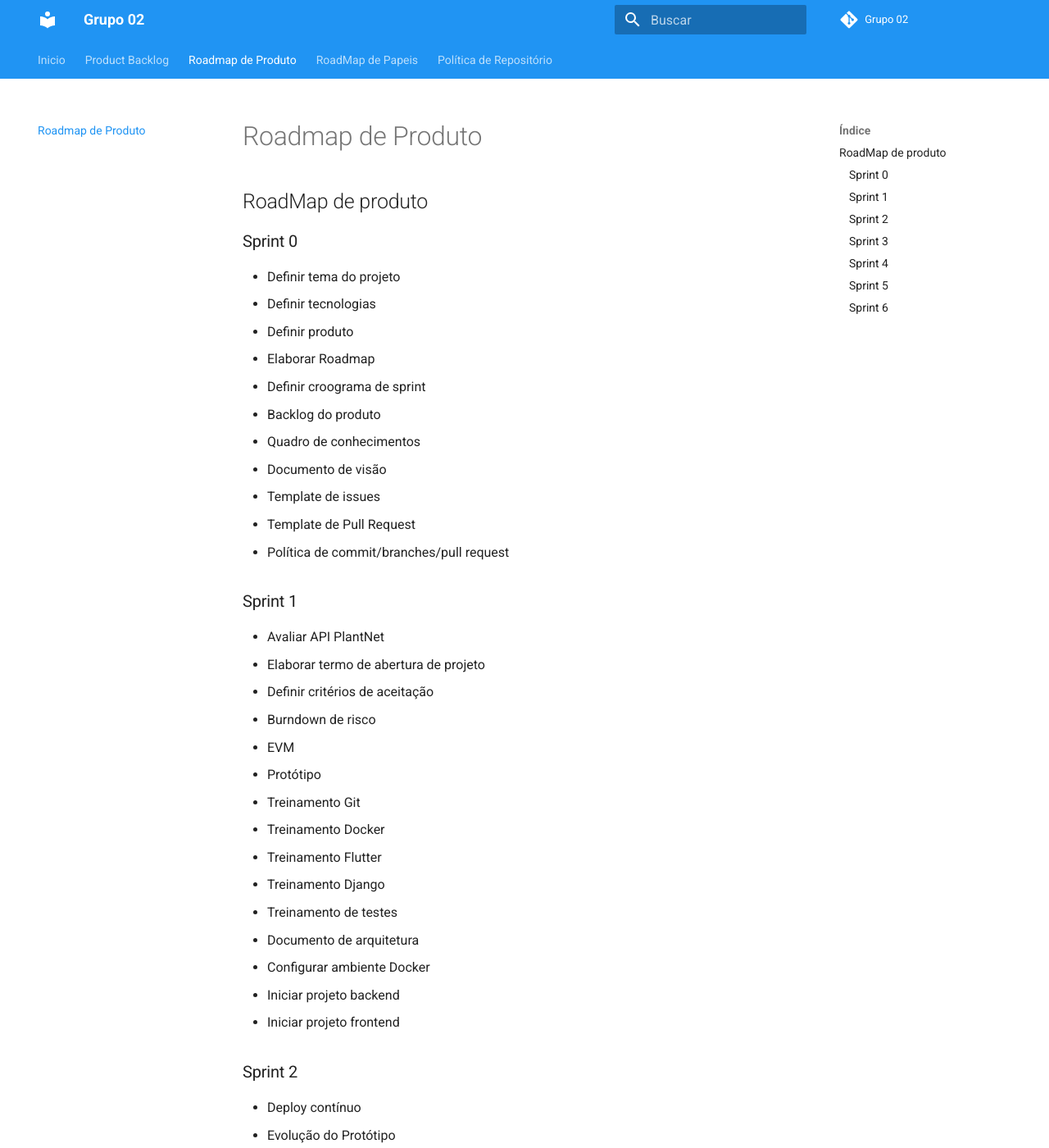
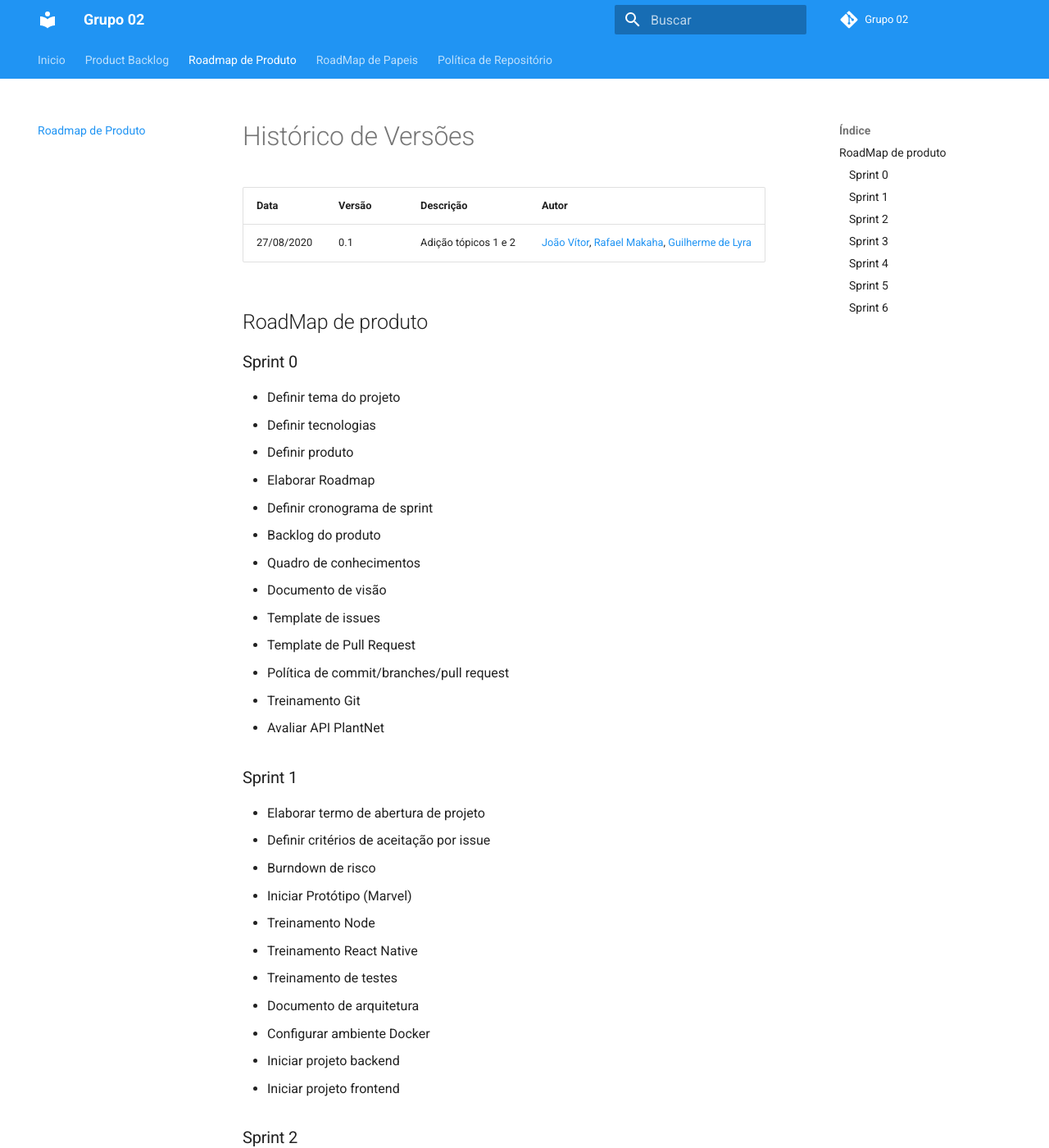
Before and after one commit to fga-eps-mds/2020.1-GaiaDex-wiki, an MkDocs documentation site: the page built from docs/roadmap/product_roadmap.md, in a window 1280 px wide and 1400 px high. Shown: the whole window at 82% size. Built offline with MkDocs 1.6.1 and Material for MkDocs 9.7.7, drawn with Linux system fonts in a browser that asks for light colours; comment, search, counter and statistics services are not loaded; old or Windows-style settings are respelled for this version of MkDocs.

Commit message:
Update product_roadmap and add version tracker
Co-authored-by: João Vítor Morandi <joao.lemos4000@gmail.com>

```diff
--- a/docs/roadmap/product_roadmap.md
+++ b/docs/roadmap/product_roadmap.md
@@ -1,3 +1,9 @@
+# Histórico de Versões
+
+|Data           |Versão     |Descrição          |Autor                   |
+| ----------------------------| --------------------------- | ------------------------------------  | ----------------------|
+|27/08/2020|0.1| Adição tópicos 1 e 2 |[João Vítor](http://github.com/joaovitorml), [Rafael Makaha](http://github.com/rafaelmakaha), [Guilherme de Lyra](http://github.com/guilhermedlyra) |
+
 ## RoadMap de produto
 
 ### Sprint 0
@@ -6,26 +12,24 @@
 * Definir tecnologias
 * Definir produto
 * Elaborar Roadmap
-* Definir croograma de sprint
+* Definir cronograma de sprint
 * Backlog do produto
 * Quadro de conhecimentos
 * Documento de visão
 * Template de issues
 * Template de Pull Request
 * Política de commit/branches/pull request
+* Treinamento Git
+* Avaliar API PlantNet
 
 ### Sprint 1
 
-* Avaliar API PlantNet
 * Elaborar termo de abertura de projeto
-* Definir critérios de aceitação
+* Definir critérios de aceitação por issue
 * Burndown de risco
-* EVM
-* Protótipo
-* Treinamento Git
-* Treinamento Docker
-* Treinamento Flutter
-* Treinamento Django
+* Iniciar Protótipo (Marvel)
+* Treinamento Node
+* Treinamento React Native
 * Treinamento de testes
 * Documento de arquitetura
 * Configurar ambiente Docker
```
Also changed, not shown: other parts of docs/roadmap/product_roadmap.md (+1 -0 lines).
